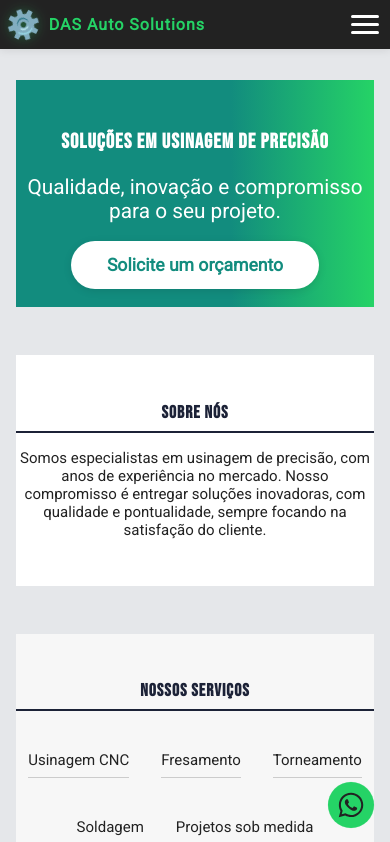
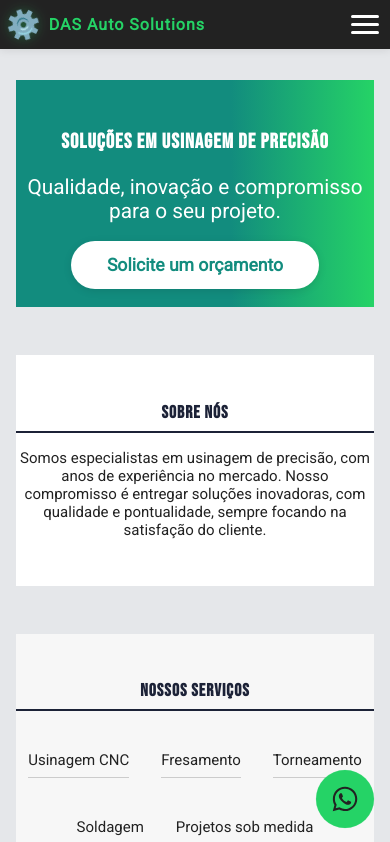
Before and after one commit to diatsilva007/machine-shop, a React (Create React App) app: page / in a window 390 px wide. Shown: the top 842 px of the page. Built offline with nearby package versions, Linux system fonts and the light colour scheme.

Commit message:
Aumenta o tamanho do botão flutuante do WhatsApp para melhor visibilidade em dispositivos móveis

```diff
--- a/src/App.css
+++ b/src/App.css
@@ -272,8 +272,8 @@ footer {
   bottom: 28px;
   right: 28px;
   z-index: 9999; /* aumente o z-index */
-  width: 56px;
-  height: 56px;
+  width: 70px;
+  height: 70px;
   background: #25d366;
   border-radius: 50%;
   display: flex;
@@ -329,8 +329,8 @@ footer {
 
 @media (max-width: 600px) {
   .whatsapp-float-btn {
-    width: 46px !important;
-    height: 46px !important;
+    width: 58px !important;
+    height: 58px !important;
     bottom: 16px !important;
     right: 16px !important;
     z-index: 9999 !important;
@@ -489,8 +489,8 @@ footer {
     height: auto !important;
   }
   .whatsapp-float-btn {
-    width: 46px !important;
-    height: 46px !important;
+    width: 58px !important; /* aumente aqui também */
+    height: 58px !important;
     bottom: 16px !important;
     right: 16px !important;
   }
```
